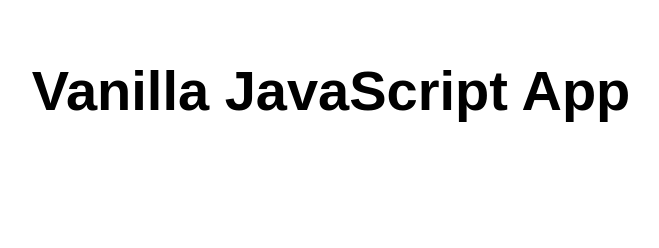
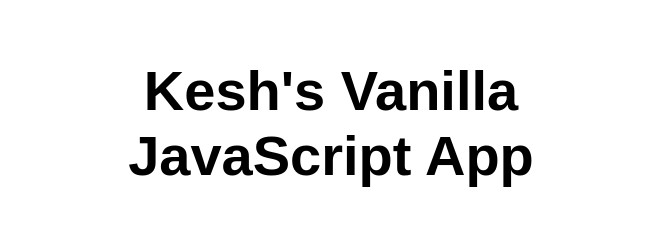
Before and after one commit to Wedeemingit/my-first-static-web-app, a website: page src/index.html in a window 1280 px wide. Shown: the whole page, without its empty margins (309-968 px from the left). Drawn offline with Linux system fonts and the light colour scheme.

Commit message:
Add Kesh's
Added Kesh's

```diff
--- a/src/index.html
+++ b/src/index.html
@@ -10,7 +10,7 @@
 
 <body>
   <main>
-    <h1>Vanilla JavaScript App</h1>
+    <h1>Kesh's Vanilla JavaScript App</h1>
   </main>
 </body>
 
```
